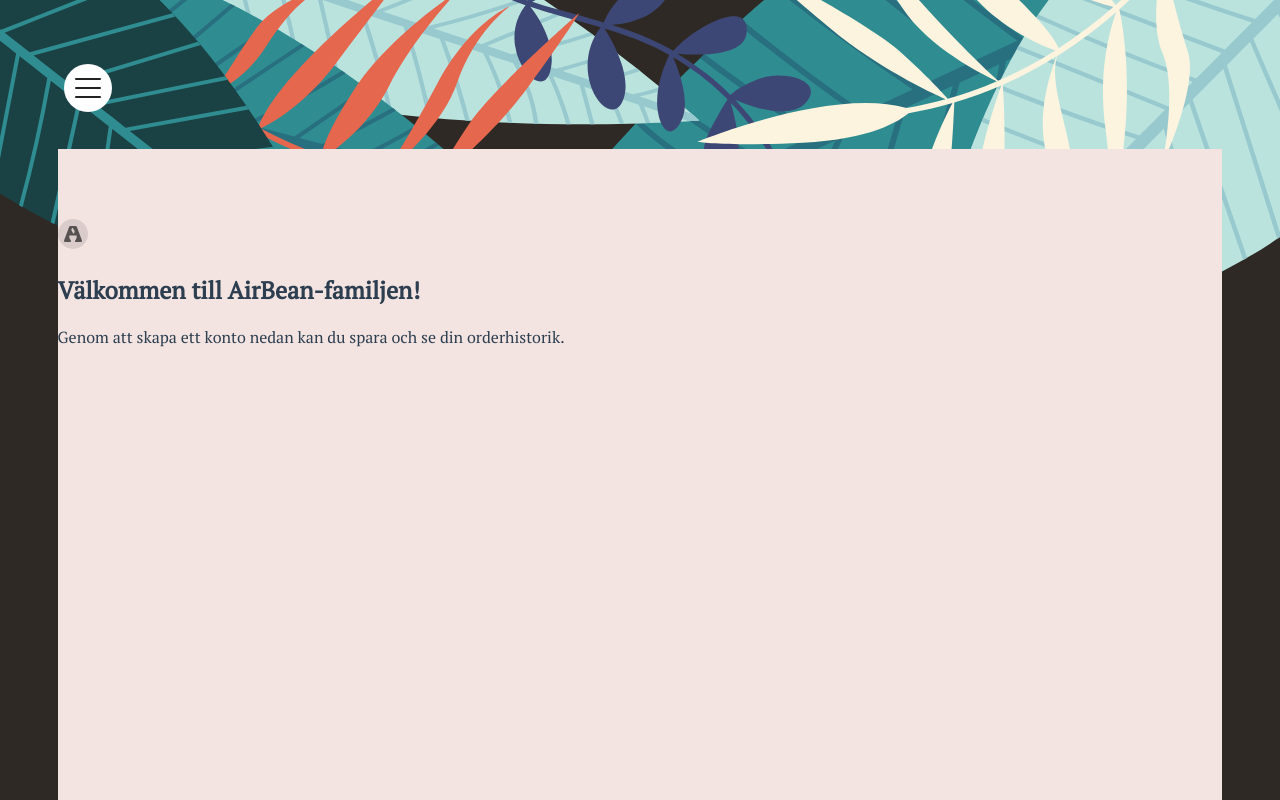
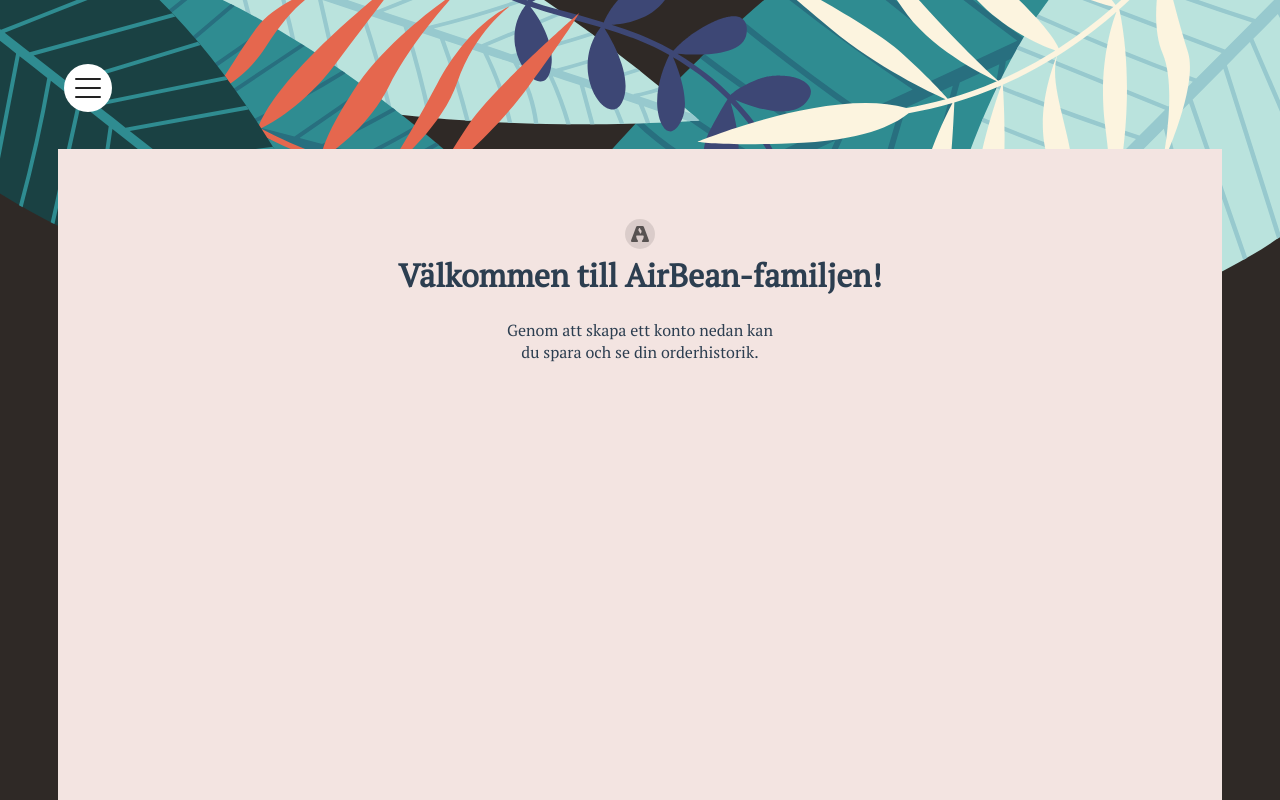
Before and after one commit to carl-vanman/AirBean, a Vue app in the folder airbean-project/: page /profile in a window 1280 px wide. Built offline with nearby package versions, Linux system fonts and the light colour scheme.

Commit message:
Css fixes profile

```diff
--- a/airbean-project/src/components/CreateProfile.vue
+++ b/airbean-project/src/components/CreateProfile.vue
@@ -1,32 +1,37 @@
 <template>
   <div class="create">
-    <img src="../assets/logo.svg" alt="logo">
-    <h2 class="welcome">
-        Välkommen till AirBean-familjen!
-    </h2>
+    <img src="../assets/logo.svg" alt="logo" />
+    <h2 class="welcome">Välkommen till AirBean-familjen!</h2>
     <p>
-        Genom att skapa ett konto nedan kan du spara och se din orderhistorik.
+      Genom att skapa ett konto nedan kan <br />
+      du spara och se din orderhistorik.
     </p>
   </div>
-
 </template>
 
 <script>
-export default {
-
-}
+export default {};
 </script>
 
 <style scoped>
-
 .create {
   background-color: #f3e4e1;
   width: 100%;
   height: 100%;
+  text-align: center;
 }
 
 img {
   margin-top: 6%;
 }
 
+h2 {
+  margin: 0;
+  font-size: 32px;
+}
+
+p {
+  margin: 2%;
+  font-size: 16px;
+}
 </style>
```
Lines whose indentation alone changed are shown as unchanged.
